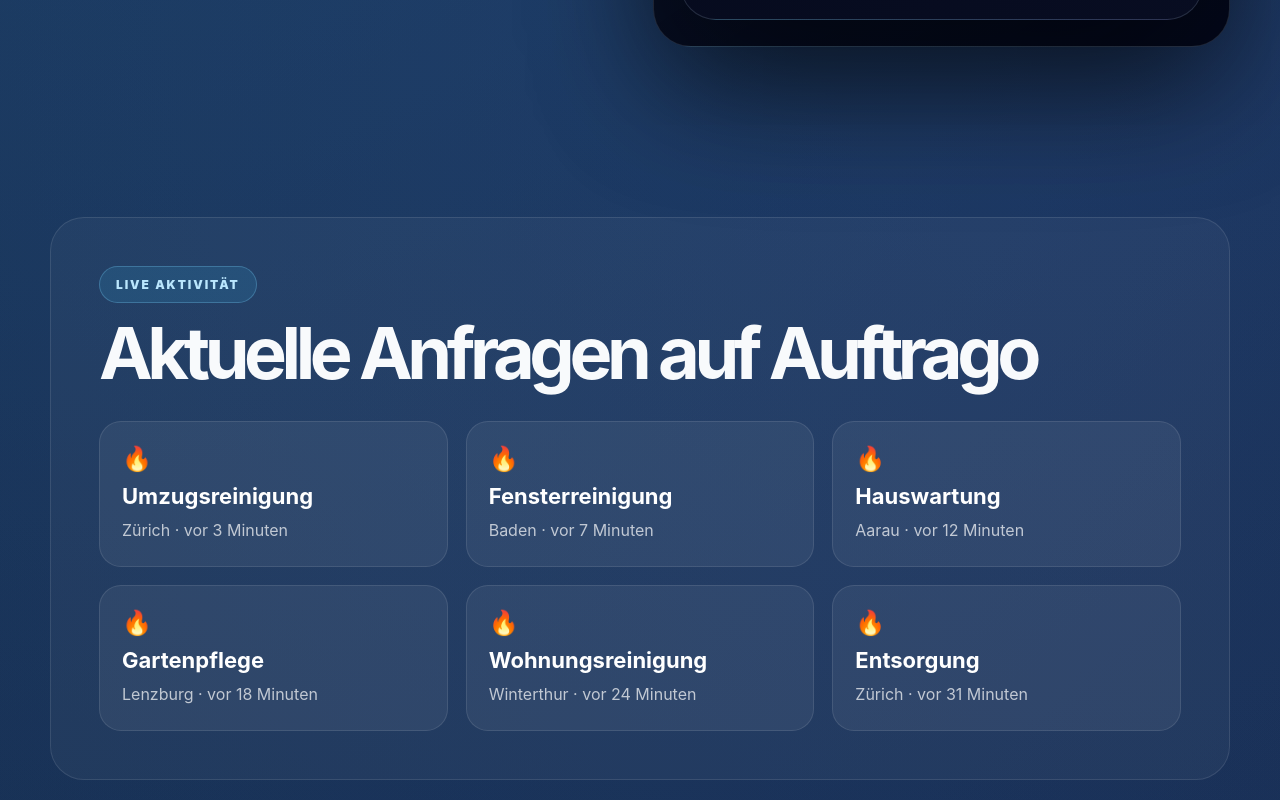
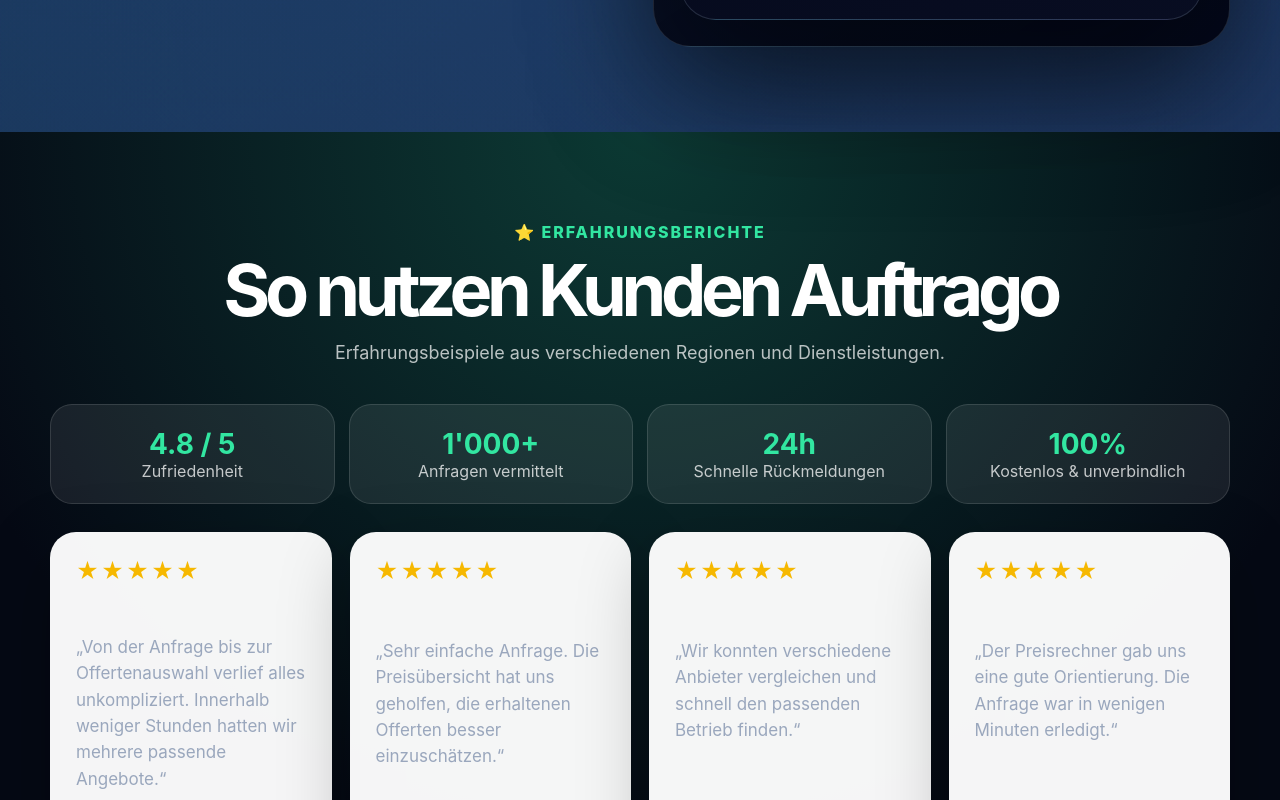
Before and after one commit to Cavara266/auftrago, a Next.js app: page / in a window 1280 px wide. Shown: the part 1400-2200 px from the top of the page. Built offline with nearby package versions, Linux system fonts and the light colour scheme; no server answers; the database is empty.

Commit message:
remove duplicate live activity

```diff
--- a/app/page.tsx
+++ b/app/page.tsx
@@ -245,55 +245,6 @@
           </div>
         </div>
       </section>
-
-    <section className="premium-section">
-  <div className="container">
-    <div className="live-activity-card">
-      <div className="live-activity-head">
-        <span className="eyebrow">Live Aktivität</span>
-        <h2>Aktuelle Anfragen auf Auftrago</h2>
-      </div>
-
-      <div className="live-activity-grid">
-        <div className="live-request-card">
-          <span>🔥</span>
-          <strong>Umzugsreinigung</strong>
-          <p>Zürich · vor 3 Minuten</p>
-        </div>
-
-        <div className="live-request-card">
-          <span>🔥</span>
-          <strong>Fensterreinigung</strong>
-          <p>Baden · vor 7 Minuten</p>
-        </div>
-
-        <div className="live-request-card">
-          <span>🔥</span>
-          <strong>Hauswartung</strong>
-          <p>Aarau · vor 12 Minuten</p>
-        </div>
-
-        <div className="live-request-card">
-          <span>🔥</span>
-          <strong>Gartenpflege</strong>
-          <p>Lenzburg · vor 18 Minuten</p>
-        </div>
-
-        <div className="live-request-card">
-          <span>🔥</span>
-          <strong>Wohnungsreinigung</strong>
-          <p>Winterthur · vor 24 Minuten</p>
-        </div>
-
-        <div className="live-request-card">
-          <span>🔥</span>
-          <strong>Entsorgung</strong>
-          <p>Zürich · vor 31 Minuten</p>
-        </div>
-      </div>
-    </div>
-  </div>
-</section>
 
       <TrustReviewsSection />
 
```
